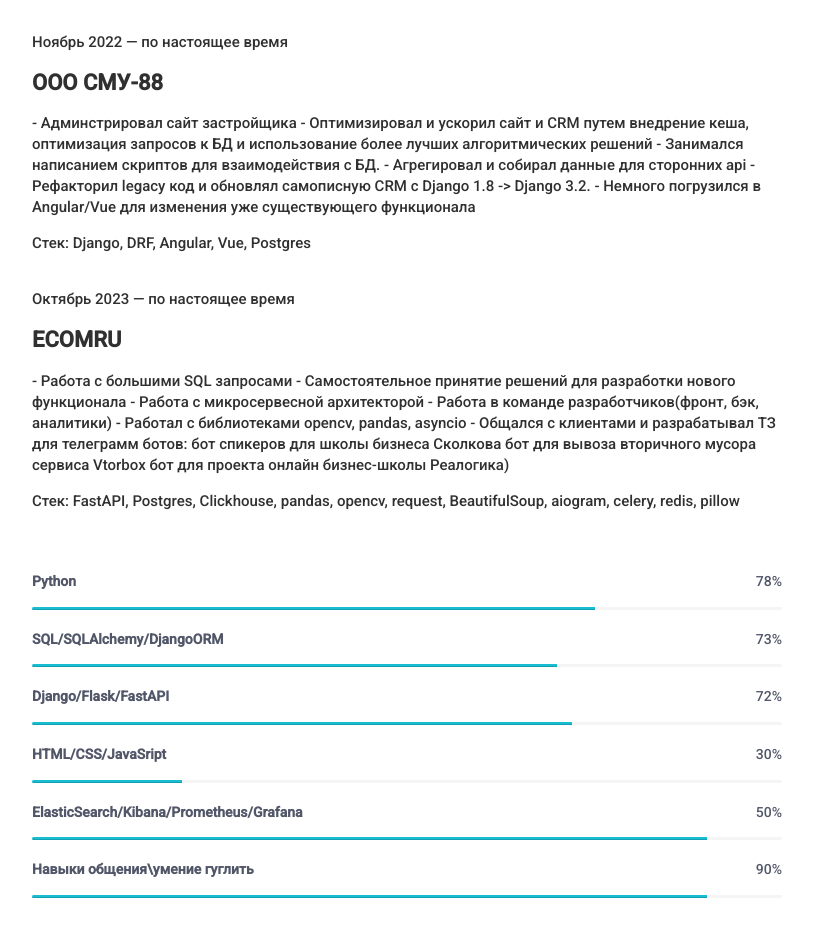
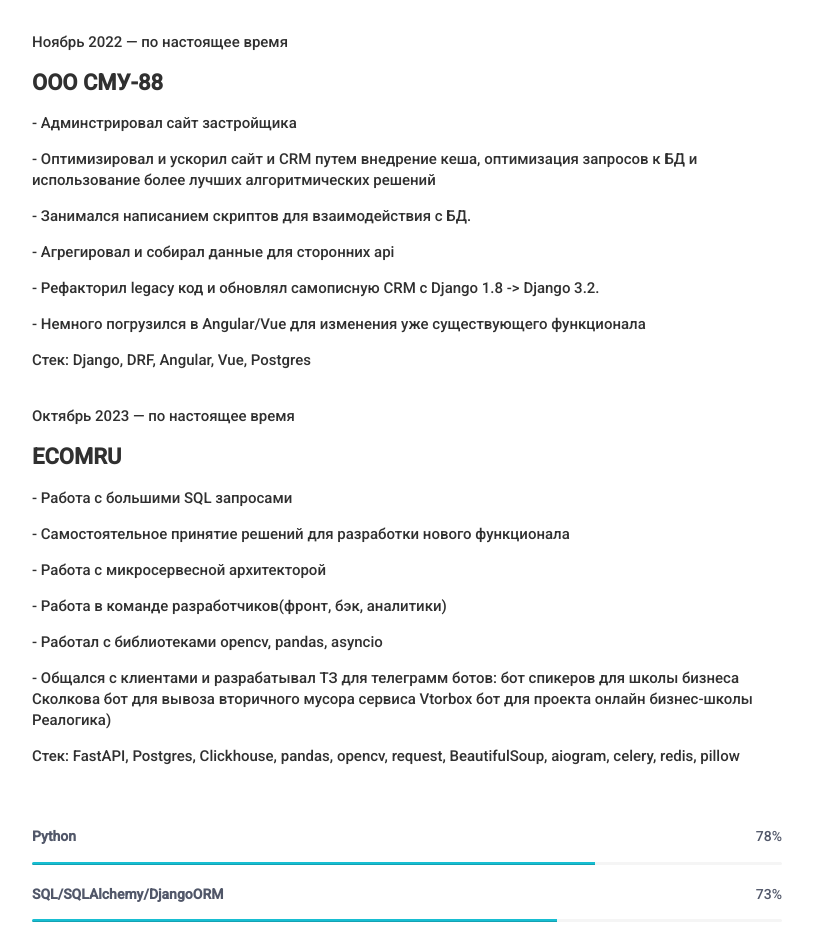
Before and after one commit to romaha57/romaha57.github.io, a plain HTML site: page index.html in a window 1280 px wide. Shown: the part 1156-2084 px from the top of the page, without its empty margins (428-1241 px from the left). Drawn offline with Linux system fonts and the light colour scheme.

Commit message:
Update index.html

```diff
--- a/index.html
+++ b/index.html
@@ -136,24 +136,23 @@
                             <p style="color: #303030">Ноябрь 2022 — по настоящее время</p>
                             <h4 style="color: #303030">ООО СМУ-88</h4>
                             <p style="color: #303030">
-                                - Админстрировал сайт застройщика
-                                - Оптимизировал и ускорил сайт и CRM путем внедрение кеша, оптимизация запросов к БД и использование более лучших алгоритмических решений
-                                - Занимался написанием скриптов для взаимодействия с БД.
-                                - Агрегировал и собирал данные для сторонних api
-                                - Рефакторил legacy код и обновлял самописную CRM с Django 1.8 -> Django 3.2.
-                                - Немного погрузился в Angular/Vue для изменения уже существующего функционала
-                                </p>
+                                <p style="color: #303030"> - Админстрировал сайт застройщика</p>
+                                 <p style="color: #303030">- Оптимизировал и ускорил сайт и CRM путем внедрение кеша, оптимизация запросов к БД и использование более лучших алгоритмических решений</p>
+                                 <p style="color: #303030">- Занимался написанием скриптов для взаимодействия с БД.</p>
+                                 <p style="color: #303030">- Агрегировал и собирал данные для сторонних api</p>
+                                 <p style="color: #303030">- Рефакторил legacy код и обновлял самописную CRM с Django 1.8 -> Django 3.2.</p>
+                                 <p style="color: #303030">- Немного погрузился в Angular/Vue для изменения уже существующего функционала</p>
                                 <p style="color: #303030">Стек: Django, DRF, Angular, Vue, Postgres</p>
                             <br>
                             <p style="color: #303030">Октябрь 2023 — по настоящее время</p>
                             <h4 style="color: #303030">ECOMRU</h4>
                             <p style="color: #303030">
-                                - Работа с большими SQL запросами
-                                - Самостоятельное принятие решений для разработки нового функционала
-                                - Работа с микросервесной архитекторой
-                                - Работа в команде разработчиков(фронт, бэк, аналитики)
-                                - Работал с библиотеками opencv, pandas, asyncio
-                                - Общался с клиентами и разрабатывал ТЗ для телеграмм ботов:
+                                 <p style="color: #303030">- Работа с большими SQL запросами</p>
+                                 <p style="color: #303030">- Самостоятельное принятие решений для разработки нового функционала</p>
+                                 <p style="color: #303030">- Работа с микросервесной архитекторой</p>
+                                 <p style="color: #303030">- Работа в команде разработчиков(фронт, бэк, аналитики)</p>
+                                 <p style="color: #303030">- Работал с библиотеками opencv, pandas, asyncio</p>
+                                 <p style="color: #303030">- Общался с клиентами и разрабатывал ТЗ для телеграмм ботов:
                                     бот спикеров для школы бизнеса Сколкова
                                     бот для вывоза вторичного мусора сервиса Vtorbox
                                     бот для проекта онлайн бизнес-школы Реалогика)
```
